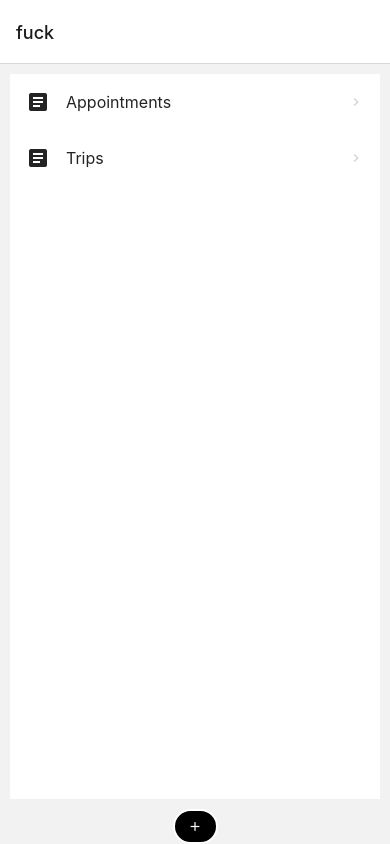
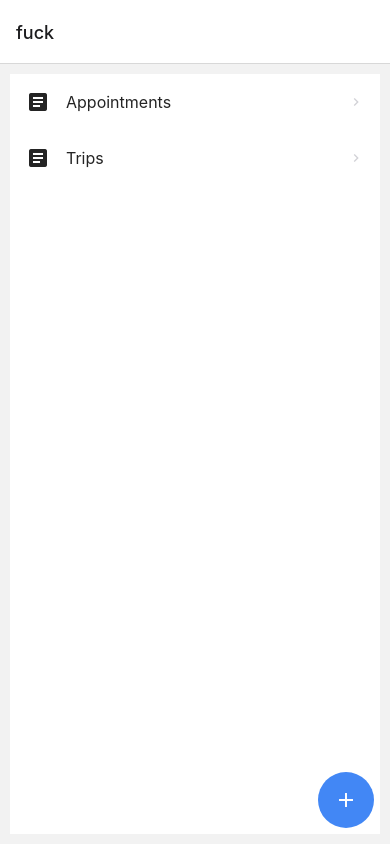
Before and after one commit to sorooshMsarvari/unki, a React Native app: screen /fuck in a window 390 px wide. Built offline with nearby package versions, Linux system fonts and the light colour scheme.

Commit message:
Create MenuButton component

```diff
--- a/Landing.js
+++ b/Landing.js
@@ -1,7 +1,12 @@
-import { View } from "react-native"
-import { Button, Text } from 'react-native-elements'
-import { StyleSheet } from 'react-native'
-import { ListItem, Icon } from 'react-native-elements'
+import { View } from "react-native";
+import { StyleSheet } from 'react-native';
+import { ListItem, Icon } from 'react-native-elements';
+import { useState } from "react";
+
+import { MaterialIcons } from '@expo/vector-icons';
+import MenuButton from "./components/MenuButton";
+
+
 export const list = [
     {
         title: 'Appointments',
@@ -14,7 +19,9 @@ export const list = [
 ]
 
 
-const Landing = ({navigation}) => {
+export default function Landing({ navigation }) {
+
+
     return (
         <>
             <View style={styles.container}>
@@ -31,21 +38,12 @@ const Landing = ({navigation}) => {
                 }
 
             </View>
-            <View style={styles.button}>
-                <Button
-                    icon={{
-                        name: 'add',
-                        type: 'material',
-                        size: 15,
-                        color: 'white',
-                    }}
-                    buttonStyle={styles.buttonBorder}
-                    onPress={() =>
-                        navigation.navigate('addCard', { name: 'Jane' })
-                      }
-                />
+            <View>
 
+                <MenuButton navigation={navigation}/>
             </View>
+
+
         </>
     )
 }
@@ -65,8 +63,9 @@ const styles = StyleSheet.create({
     },
     button: {
         alignItems: 'center',
-    }
-});
+    },
+    menuButton: {
 
 
-export default Landing
+    },
+});
--- /dev/null
+++ b/components/MenuButton.js
@@ -0,0 +1,30 @@
+import { SpeedDial } from 'react-native-elements';
+import { MaterialIcons } from '@expo/vector-icons';
+import { useState } from 'react';
+
+
+
+export default function MenuButton({navigation}) {
+    const [open, setOpen] = useState(false);
+
+    return (
+        <SpeedDial
+            isOpen={open}
+            icon={<MaterialIcons name="add" size={24} color="white" />}
+            openIcon={<MaterialIcons name="close" size={24} color="white" />}
+            onOpen={() => setOpen(!open)}
+            onClose={() => setOpen(!open)}
+        >
+            <SpeedDial.Action
+                icon={<MaterialIcons name="add-to-photos" size={24} color="white" />}
+                title="Add Card"
+                onPress={() => navigation.navigate('addCard', {name: 'hallo'})}
+            />
+            <SpeedDial.Action
+                icon={<MaterialIcons name="create-new-folder" size={24} color="white" />}
+                title="Add deck"
+                onPress={() => console.log('Delete Something')}
+            />
+        </SpeedDial>
+    );
+}
```
